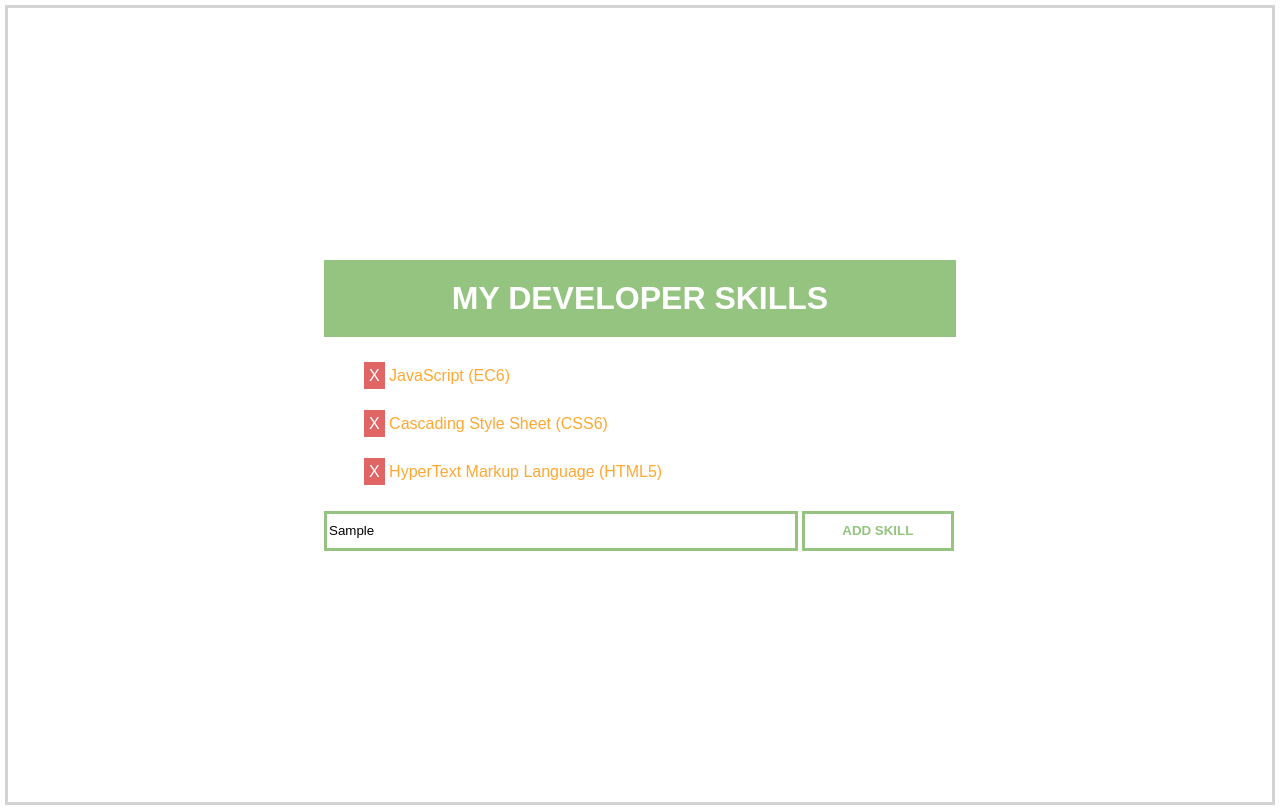
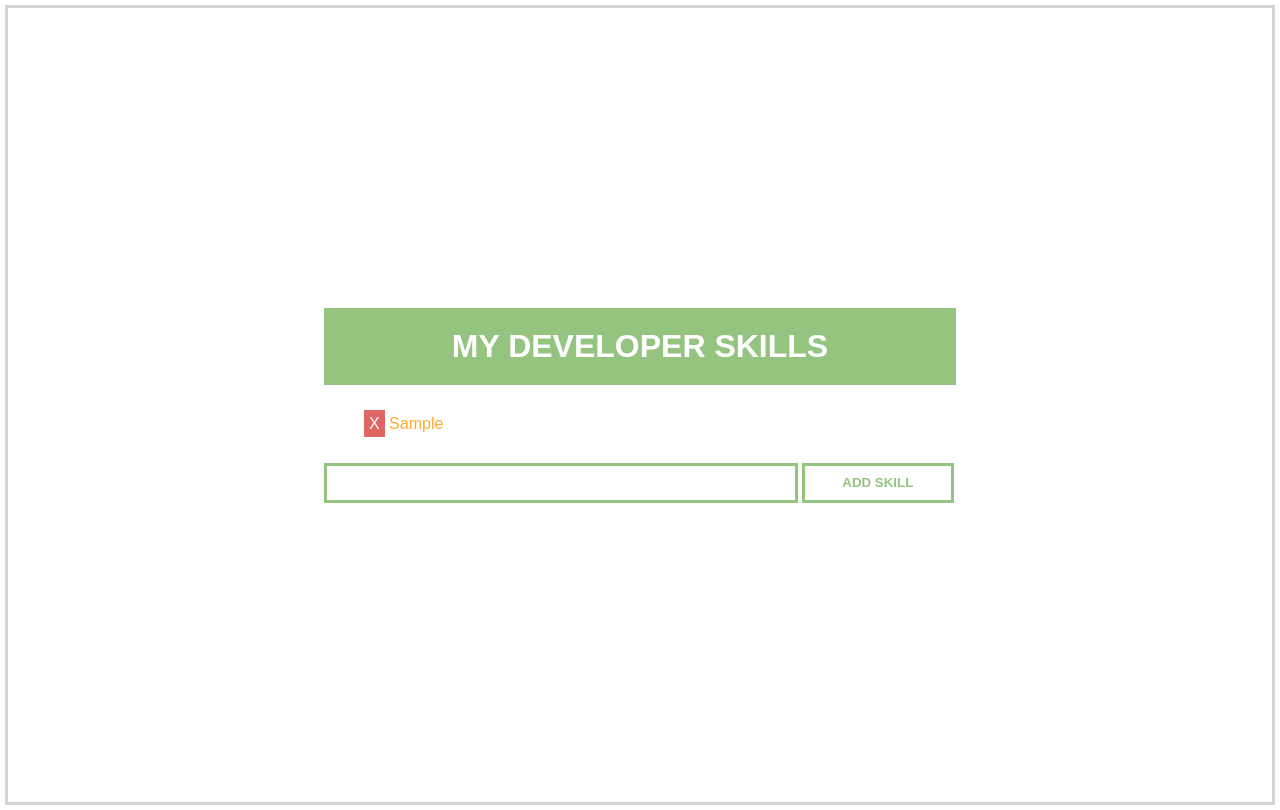
Before and after one commit to liujiani505/My-Developer-Skills, a plain HTML site: page index.html in a window 1280 px wide. Both pictures are taken after typing "Sample" into the empty fields and a click on the button "ADD SKILL". Drawn offline with nearby package versions, Linux system fonts and the light colour scheme.

Commit message:
finishes functionalities

```diff
--- a/index.html
+++ b/index.html
@@ -16,9 +16,6 @@
     <main>
         <h1>My Developer Skills</h1>
         <ul>
-            <li><span>X</span> JavaScript (EC6)</li>
-            <li><span>X</span> Cascading Style Sheet (CSS6)</li>
-            <li><span>X</span> HyperText Markup Language (HTML5)</li>
         </ul>
         <input type ="text">
         <button>Add Skill</button>
--- a/js/script.js
+++ b/js/script.js
@@ -0,0 +1,61 @@
+// IPO Pattern- Input Process Output
+
+// Constants and Variables (State)
+ let skills;
+
+// Cached Element References
+ const $button = $("button");
+ const $ul = $("ul");
+ const $input = $("input");
+
+
+// Event Listeners
+    $button.on('click', handleAddSkill);
+    $ul.on('click', handleDelete);
+
+// Functions
+
+init();
+function init(){
+    skills = [];
+    render();
+}
+
+function handleAddSkill(){
+    // store the value from the input tag inside a local variable
+        const skill = $input.val();
+    // check to make sure we have skill data
+        if(skill){
+            //create the UI for a skill
+            const $skill = $(`<li><span>X</span> ${skill}</li>`);
+            // push the skill UI into the skills list
+            skills.push($skill);
+            // clear the input tag's value
+            $input.val("");
+            // call render()
+            render();
+        } else return;
+}
+
+function handleDelete(){
+
+    $ul.on('click', 'li', function() {
+        $(this).fadeOut(300, function() {
+            $(this).remove();
+        });
+    });
+    render();
+
+}
+
+function render(){
+  // take the list of skills in the skills array and add them to the UL tag
+  if(!skills.length){
+    $ul.css("margin-bottom", "30px");
+  } else{
+    $ul.css("margin-bottom", "0px");
+  }
+
+  $ul.html(skills);
+
+}
```
